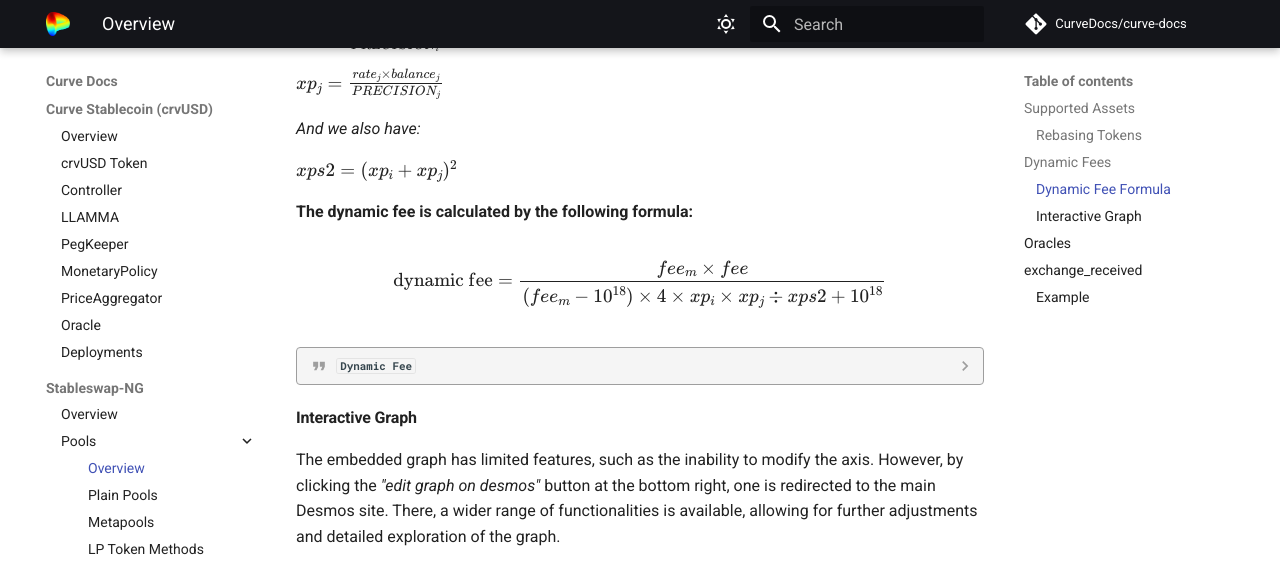
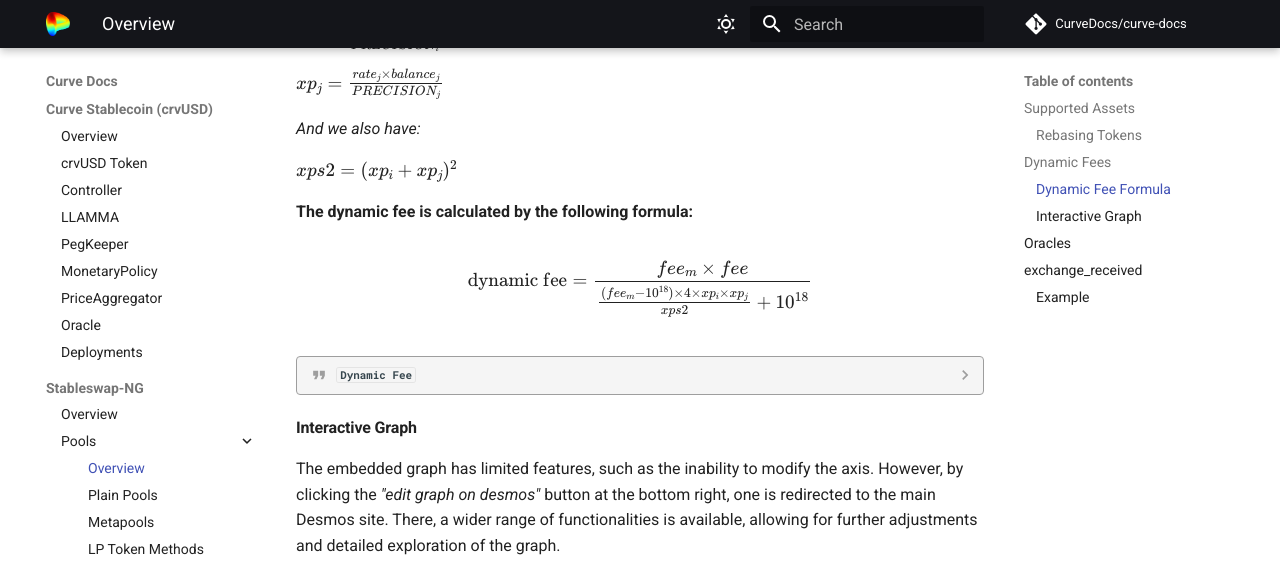
Before and after one commit to CurveDocs/curve-docs, an MkDocs documentation site: the page built from docs/stableswap-ng_exchange/pools/overview.md, in a window 1280 px wide and 900 px high, scrolled down 1960 px, cut to the strip 0-561 px from the top of the window. Built offline with MkDocs 1.6.1 and Material for MkDocs 9.7.7, drawn with Linux system fonts in a browser that asks for light colours; comment, search, counter and statistics services are not loaded.

Commit message:
fix formula

```diff
--- a/docs/stableswap-ng_exchange/pools/overview.md
+++ b/docs/stableswap-ng_exchange/pools/overview.md
@@ -102,7 +102,7 @@ $xps2 = (xp_{i} + xp_{j})^2$
 
 **The dynamic fee is calculated by the following formula:**
 
-$$\text{dynamic fee} = \frac{{fee_{m} \times fee}}{(fee_{m} - 10^{18}) \times 4 \times xp_{i} \times xp_{j} \div xps2 + 10^{18}}$$
+$$\text{dynamic fee} = \frac{{fee_{m} \times fee}}{\frac{(fee_{m} - 10^{18}) \times 4 \times xp_{i} \times xp_{j}}{xps2}+ 10^{18}}$$
 
 
 ??? quote "`Dynamic Fee`"
@@ -169,7 +169,6 @@ $$\text{dynamic fee} = \frac{{fee_{m} \times fee}}{(fee_{m} - 10^{18}) \times 4
 ### **Interactive Graph**
 
 The embedded graph has limited features, such as the inability to modify the axis. However, by clicking the *"edit graph on desmos"* button at the bottom right, one is redirected to the main Desmos site. There, a wider range of functionalities is available, allowing for further adjustments and detailed exploration of the graph.
-
 
 <div style="text-align: center;">
     <iframe src="https://www.desmos.com/calculator/bzxmwlxpfy?embed" width="500" height="500" style="border: 3px solid #ccc; display: inline-block;" frameborder=0></iframe>
```
